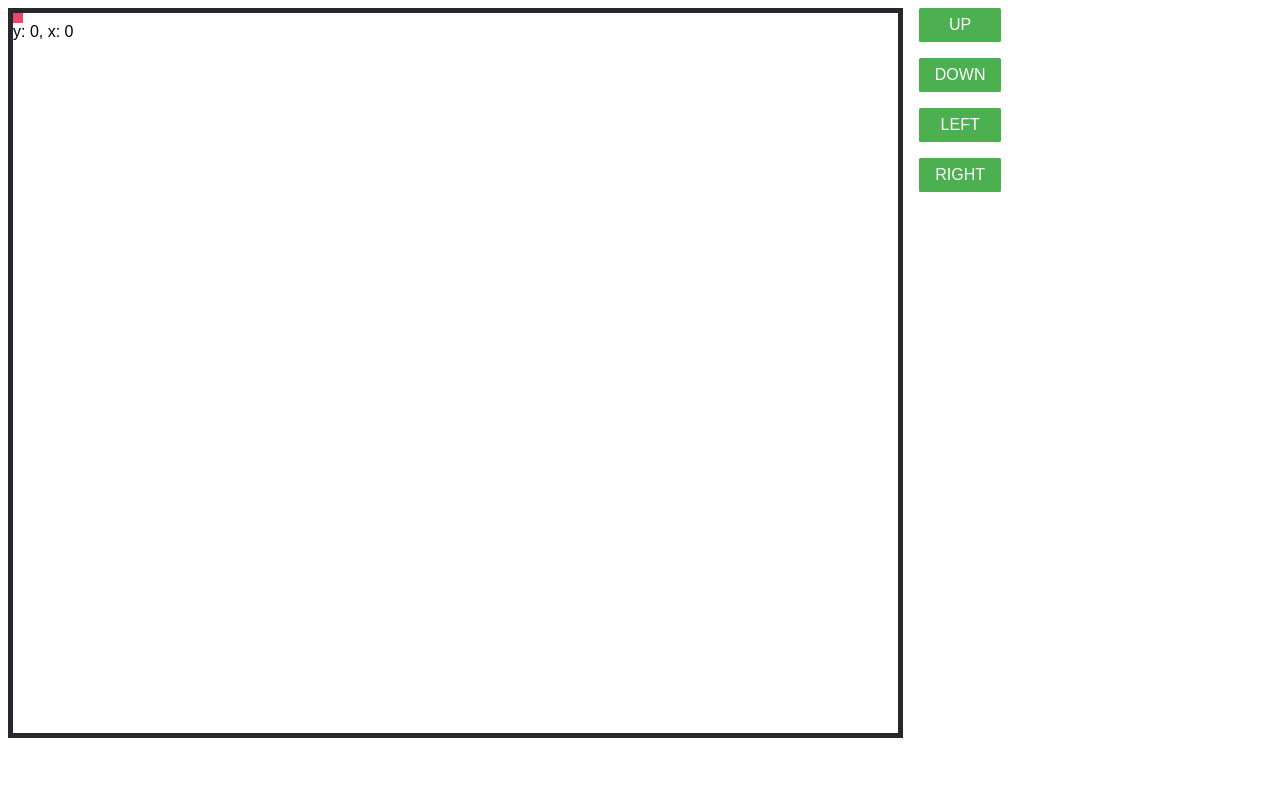
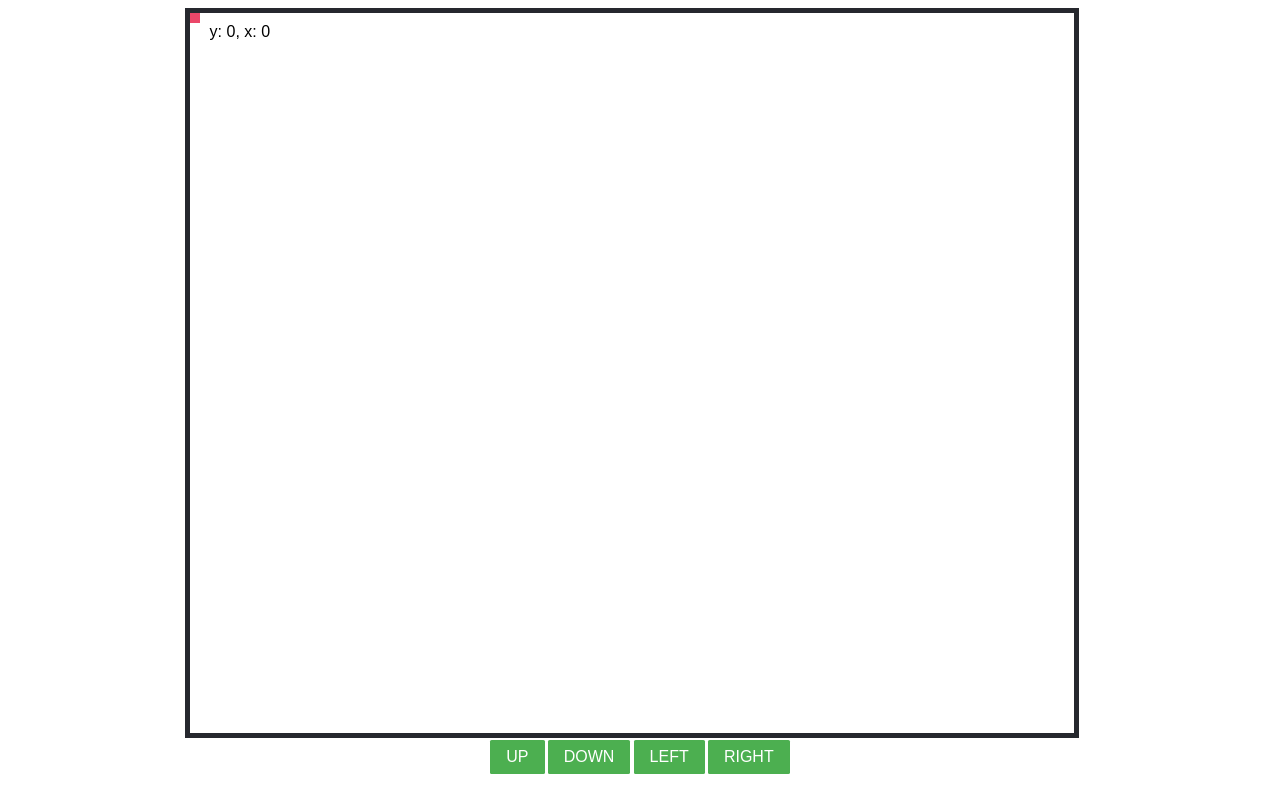
Before and after one commit to amalesa/React-Redux-Red-Box-App, a React app: page / in a window 1280 px wide. Built offline with nearby package versions, Linux system fonts and the light colour scheme; what sfcookies would draw is missing.

Commit message:
add more logic

```diff
--- a/src/actions/xAxis.js
+++ b/src/actions/xAxis.js
@@ -1,9 +1,11 @@
 import * as constants from './constants';
 
-export const addXaxis = () => ({
+export const addXaxis = width => ({
   type: constants.ADD_X_AXIS,
+  width
 });
 
-export const minusXaxis = () => ({
+export const minusXaxis = width => ({
   type: constants.MINUS_X_AXIS,
+  width
 });
--- a/src/actions/yAxis.js
+++ b/src/actions/yAxis.js
@@ -1,9 +1,11 @@
 import * as constants from './constants';
 
-export const addYaxis = () => ({
+export const addYaxis = height => ({
         type: constants.ADD_Y_AXIS,
+        height
     });
 
-export const minusYaxis = () => ({
+export const minusYaxis = height => ({
         type: constants.MINUS_Y_AXIS,
+        height
     });
--- a/src/components/Canvas/index.js
+++ b/src/components/Canvas/index.js
@@ -5,38 +5,41 @@ import { addXaxis, minusXaxis } from '../../actions/xAxis';
 import './style.css';
 
 export class Canvas extends Component {
-  constructor() {
-    super();
+  constructor(props) {
+    super(props);
     this.state = {
       yAxisValue: 0,
       xAxisValue: 0,
     };
   }
 
-    addYaxis = () => this.props.addYaxis();
-    minusYaxis = () => this.props.minusYaxis();
-    addXaxis = () => this.props.addXaxis();
-    minusXaxis = () => this.props.minusXaxis();
+    addYaxis = () => {this.props.addYaxis(this.refs.canvas.clientHeight)};
+    minusYaxis = () => this.props.minusYaxis(this.refs.canvas.clientHeight);
+    addXaxis = () => this.props.addXaxis(this.refs.canvas.clientWidth);
+    minusXaxis = () => this.props.minusXaxis(this.refs.canvas.clientWidth);
 
     render() {
       const {yAxisValue,xAxisValue} = this.props;
-    	const style = {
-    		top: yAxisValue + 13,
-        left: xAxisValue + 13,
+    	const styleRedBox = {
+    		top: yAxisValue,
+        left: xAxisValue,
+      };
+      const stylText = {
+    		top: yAxisValue,
+        left: xAxisValue + 20,
+        position:'relative'
     	};
     	return (
-      <div className="canvas">
-          <div style={style} className="red-box-container">
-          <div className="red-box"></div>
-            y: {this.props.yAxisValue},
-            x: {this.props.xAxisValue}
+      <div className='canvas'>
+        <div className='canvas-board' ref='canvas'>
+        <div style={styleRedBox} className='red-box'></div>
+        <span style={stylText} className='redBoxText'>y: {this.props.yAxisValue}, x: {this.props.xAxisValue}</span>
         </div>
-        <div className="canvas-board"></div>
-        <div className="controll-pannel">
-          <div className="button up" onClick={this.minusYaxis} onKeyDown={this.minusYaxis} role="button">UP</div>
-          <div className="button down" onClick={this.addYaxis} onKeyDown={this.addYaxis} role="button">DOWN</div>
-          <div className="button left" onClick={this.minusXaxis} onKeyDown={this.minusXaxis} role="button">LEFT</div>
-          <div className="button right" onClick={this.addXaxis} onKeyDown={this.addXaxis} role="button">RIGHT</div>
+        <div className='controll-pannel'>
+          <div className='button up' onClick={this.minusYaxis} onKeyDown={this.minusYaxis} role='button'>UP</div>
+          <div className='button down' onClick={this.addYaxis} onKeyDown={this.addYaxis} role='button'>DOWN</div>
+          <div className='button left' onClick={this.minusXaxis} onKeyDown={this.minusXaxis} role='button'>LEFT</div>
+          <div className='button right' onClick={this.addXaxis} onKeyDown={this.addXaxis} role='button'>RIGHT</div>
         </div>
       </div>
     	);
--- a/src/components/Canvas/style.css
+++ b/src/components/Canvas/style.css
@@ -1,21 +1,26 @@
 .canvas{
     display: flex;
+    flex-direction: column;
     align-items: right;
     font-family: Arial, Helvetica, sans-serif;
+    align-items: center;
 }
 .canvas-board{
     border: 5px #26282E solid;
     width: 70%;
     height: 90vh;
     margin-right: 1em;
+    position: relative;
+    overflow: hidden;
 }
 .controll-pannel{
     display: flex;
-    flex-direction: column;
+    flex-direction: row;
+    justify-content: space-between;
 }
 
 .button {
-    margin: 0 0 1em 0;
+    margin: 0.1em;
     border-radius: 0.1em;
     padding: 0.5em 1em;
     background-color: #4CAF50;
@@ -25,8 +30,7 @@
 
 .red-box-container{
     color:26282E;
-    position: relative;
-    position:absolute
+    position: absolute;
 }
 
 .button:action{
@@ -37,4 +41,5 @@
     background: #EB4769;
     height:10px;
     width:10px;
+    position: relative;
 }
--- a/src/reducers/xAxis.js
+++ b/src/reducers/xAxis.js
@@ -7,10 +7,10 @@ const xAxisValue = (state = 0, action) => {
   let xAxisValue;
   switch (action.type) {
     case constants.ADD_X_AXIS:
-      xAxisValue = state + 10;
+      xAxisValue = (state + 10) > (action.width - 10) ? state : state + 10;
       break;
     case constants.MINUS_X_AXIS:
-      xAxisValue = state - 10;
+      xAxisValue = (state - 10) < 0 ? 0 : state - 10;
       break;
     default:
       xAxisValue = parseInt(read_cookie(X_AXIS_COOKIE), 10) || state;
--- a/src/reducers/yAxis.js
+++ b/src/reducers/yAxis.js
@@ -7,10 +7,10 @@ const yAxisValue = (state = 0, action) => {
   let yAxisValue;
   switch (action.type) {
     case constants.ADD_Y_AXIS:
-      yAxisValue = state + 10;
+      yAxisValue = (state + 10) > (action.height - 10) ? state : state + 10;
       break;
     case constants.MINUS_Y_AXIS:
-      yAxisValue = state - 10;
+      yAxisValue = (state - 10) < 0 ? 0 : state - 10;
       break;
     default:
       yAxisValue = parseInt(read_cookie(Y_AXIS_COOKIE), 10) || state;
```
Also changed, not shown: src/components/Canvas/index.test.js (+9 -72 lines).
